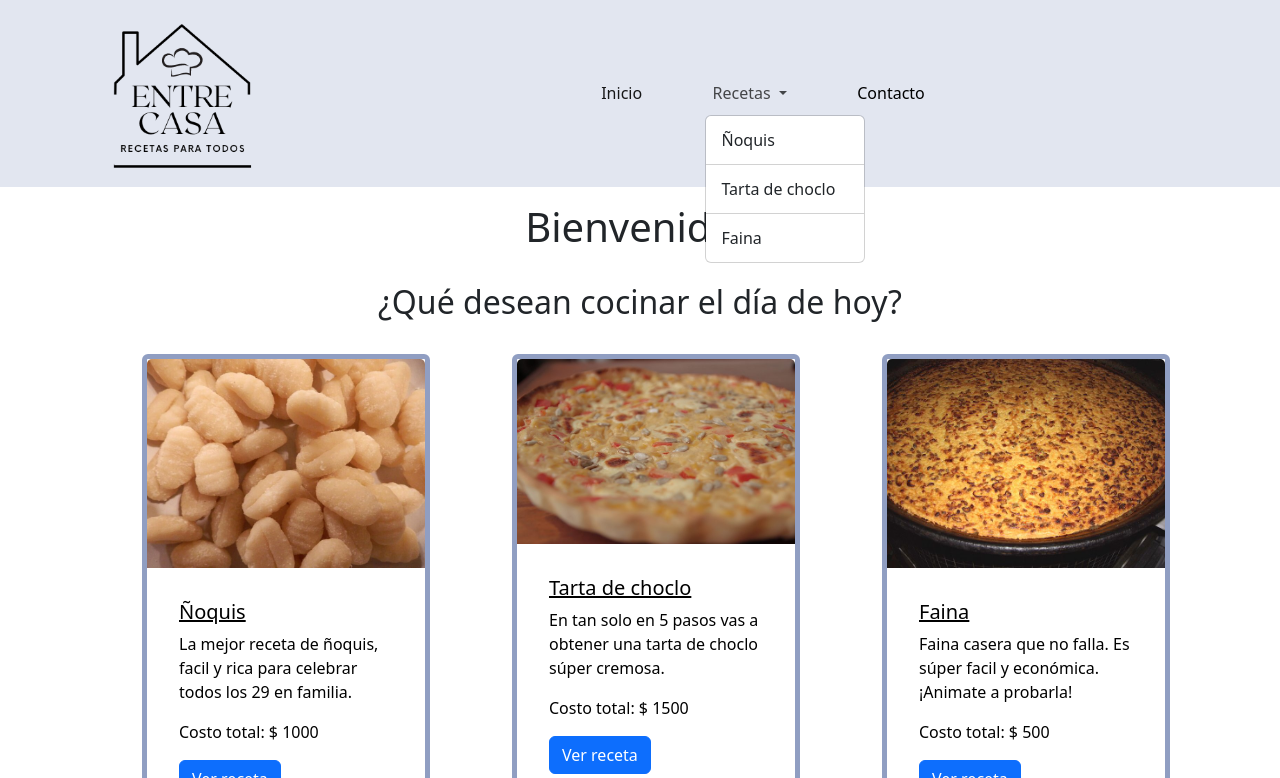
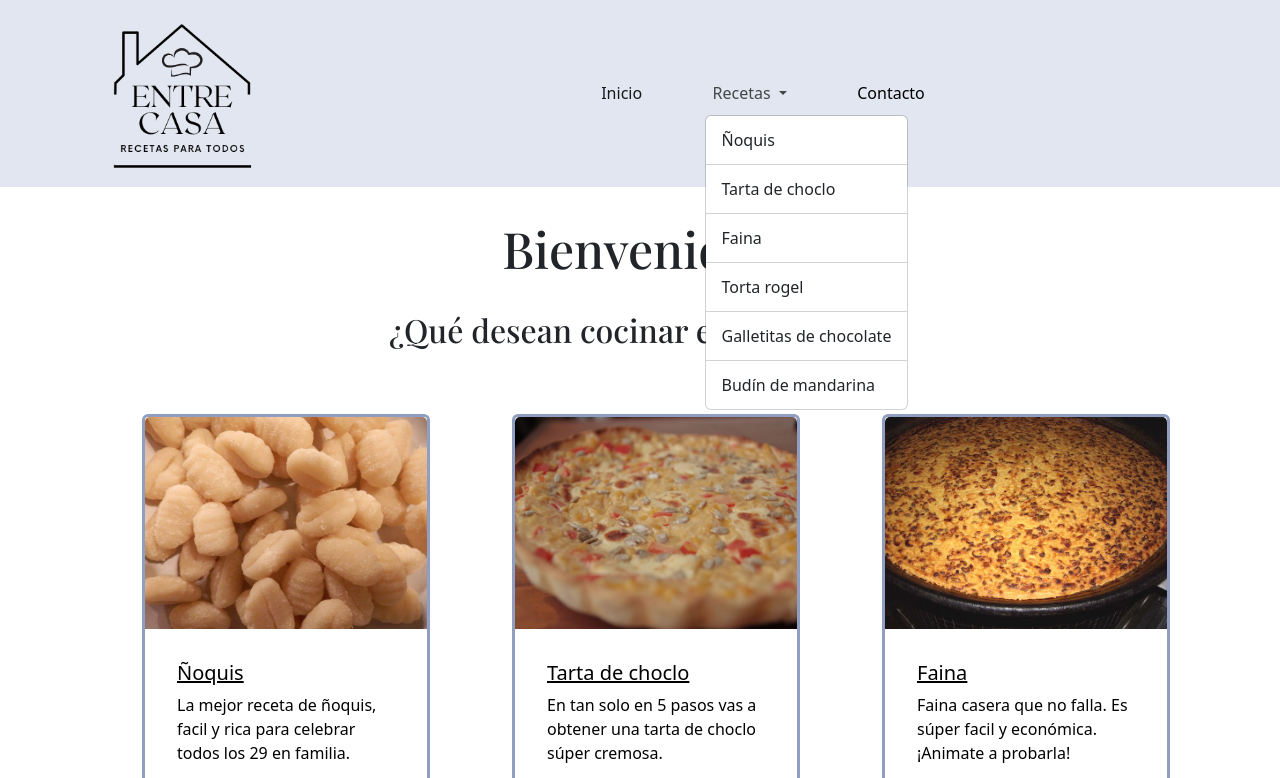
Before and after one commit to SharonFuraz/JavaScript, a plain HTML site: page index.html in a window 1280 px wide. Both pictures are taken after a click on the button "Recetas". Shown: the top 778 px of the page. Drawn offline with nearby package versions, Linux system fonts and the light colour scheme.

Commit message:
continuando con css

```diff
--- a/entreCasa.js
+++ b/entreCasa.js
@@ -267,7 +267,7 @@ for (let i = 0; i < recetas.length; i++) {
     card.className="index__cards";
     card.innerHTML=`
     <div class="card index__card">
-    <img src=${recetas[i].fuente} class="card-img-top" alt="fotoReceta">
+    <img src=${recetas[i].fuente} class="card-img-top receta__imagen" alt="fotoReceta">
     <div class="index__cuerpo">
     <h5 class="receta__titulo">${recetas[i].nombre}</h5>
     <p class="receta__contenido">${ingredientes[i].descripcionIngredientes}</p>
--- a/index.html
+++ b/index.html
@@ -30,6 +30,12 @@
                   <li><a class="dropdown-item barra__dropdownItem" href="#">Tarta de choclo</a></li>
                   <li><hr class="dropdown-divider"></li>
                   <li><a class="dropdown-item barra__dropdownItem" href="#">Faina</a></li>
+                  <li><hr class="dropdown-divider"></li>
+                  <li><a class="dropdown-item barra__dropdownItem" href="#">Torta rogel</a></li>
+                  <li><hr class="dropdown-divider"></li>
+                  <li><a class="dropdown-item barra__dropdownItem" href="#">Galletitas de chocolate</a></li>
+                  <li><hr class="dropdown-divider"></li>
+                  <li><a class="dropdown-item barra__dropdownItem" href="#">Budín de mandarina</a></li>
                 </ul>
               </li>
               <li class="nav-item barra__item">
--- a/proyecto.css
+++ b/proyecto.css
@@ -1,3 +1,4 @@
+@import url('https://fonts.googleapis.com/css2?family=Playfair+Display:wght@400;500&display=swap');
 * {
     margin: 0%;
     padding: 0%;
@@ -51,6 +52,9 @@
    display: flex;
    justify-content: space-between;
 }
+.receta__imagen{
+   height: 20rem;
+}
 #index__cartas{
    display: flex;
    flex-direction: row;
@@ -64,7 +68,7 @@
 .index__card{
    margin-left: 2rem;
    border:solid ; color:rgb(144, 158, 194);
-   border-width: 5;
+   border-width: 3;
    width: 18rem;
    height: 30rem;
 }
@@ -72,13 +76,17 @@
    display: flex;
    align-items: center;
    justify-content: center;
-   margin-top: 1rem;
+   margin-top: 2rem;
+   font-family: 'Playfair Display', serif;
+   font-size: 50px;
 }
 .index__subtitulo{
    margin-top: 2rem;
+   padding-bottom: 2rem;
    display: flex;
    align-items: center;
    justify-content: center;
+   font-family: 'Playfair Display', serif;
 }
 .index__cuerpo{
    margin: 2rem;
```
Also changed, not shown: Assets/rogel2.jpeg.
